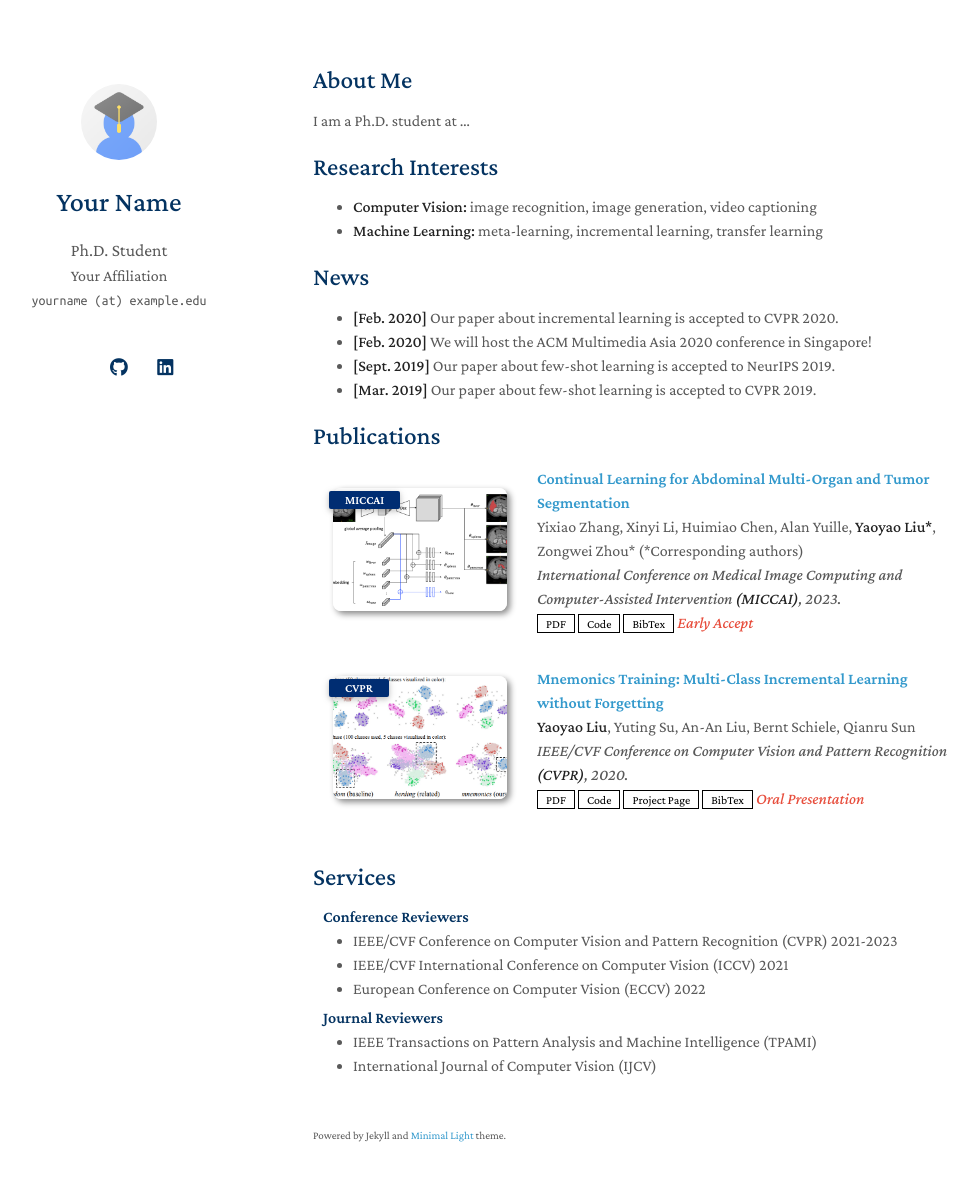
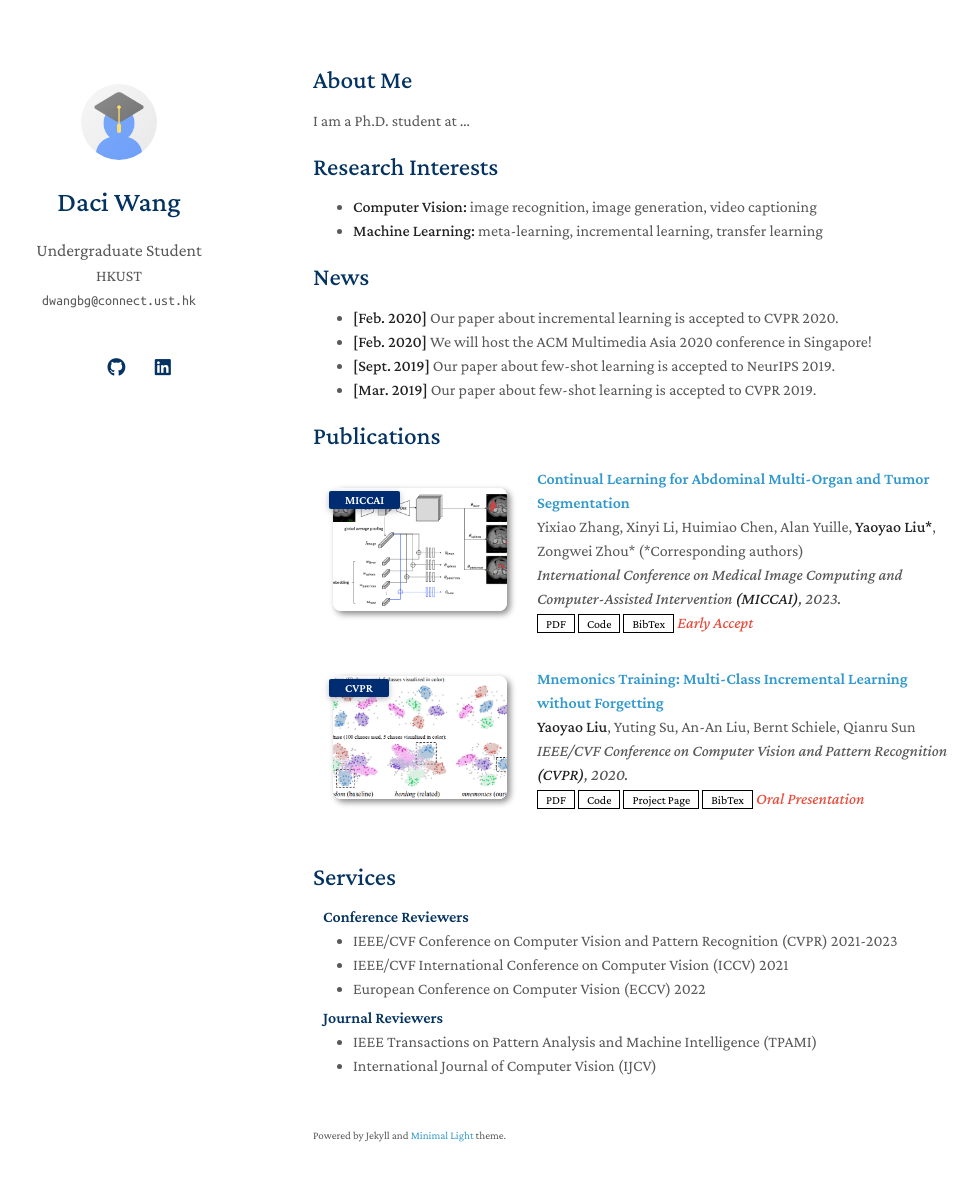
Before and after one commit to daci-wang/daci-wang.github.io, a Jekyll site: the page built from index.md, in a window 1280 px wide and 1216 px high. Shown: the top 1181 px of the window, without its empty margins (157-1135 px from the left). Built offline with Jekyll 4.4.1, drawn with Linux system fonts in a browser that asks for light colours; a style sheet for code colours, icons or effects is not loaded; our own code applies the rules of GitHub Pages for plain Markdown files.

Commit message:
Update _config.yml
Add my name and urls

```diff
--- a/_config.yml
+++ b/_config.yml
@@ -1,8 +1,8 @@
 # Basic Information
-title: Your Name
-position: Ph.D. Student
-affiliation: Your Affiliation
-email: yourname (at) example.edu
+title: Daci Wang
+position: Undergraduate Student
+affiliation: HKUST
+email: dwangbg@connect.ust.hk
 
 # Search Engine Optimization (SEO)
 # The following information is used to improve the website traffic from search engines, e.g., Google.
@@ -12,11 +12,11 @@ canonical: https://minimal-light-theme.yliu.me/
 
 # Links
 # If you don't need one of them, you may delete the corresponding line.
-google_scholar: https://scholar.google.com/
+# google_scholar: https://scholar.google.com/
 cv_link: assets/files/curriculum_vitae.pdf
-github_link: https://github.com/
-linkedin: https://www.linkedin.com/
-twitter: https://twitter.com/
+github_link: https://github.com/PhilosopherSM
+linkedin: https://www.linkedin.com/in/daci-wang/
+# twitter: https://twitter.com/
 
 # Images (e.g., your profile picture and your website's favicon)
 # "favicon" and "favicon_dark" are used for the light and dark modes, respectively.
```
